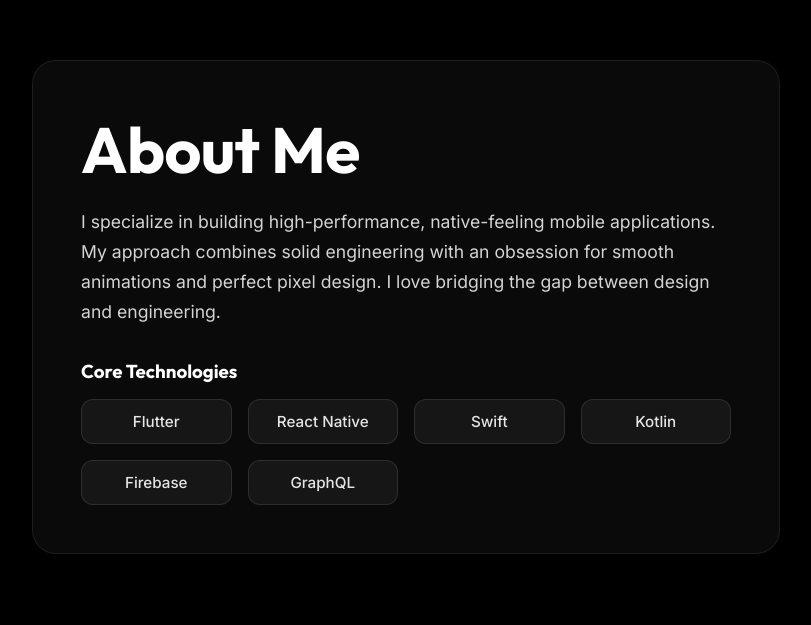
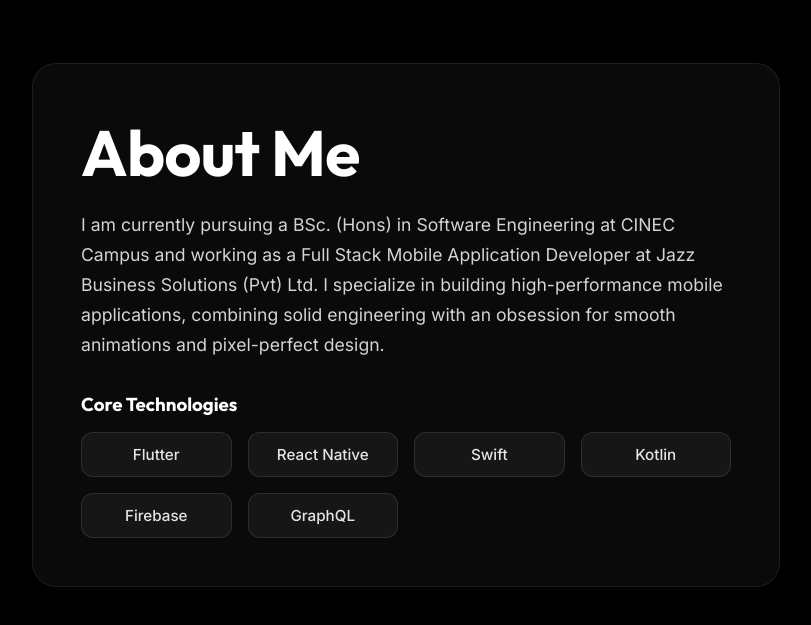
Before and after one commit to Maleesha-Sanjana/Portfolio, a React (Vite) app: page / in a window 1280 px wide. Shown: the part 1693-2318 px from the top of the page, without its empty margins (96-907 px from the left). Built offline with nearby package versions, Linux system fonts and the light colour scheme.

Commit message:
revertion

```diff
--- a/src/App.jsx
+++ b/src/App.jsx
@@ -169,9 +169,7 @@ function App() {
                     <div className="glass-card interactive">
                         <h2>About Me</h2>
                         <p>
-                            I specialize in building high-performance, native-feeling mobile applications.
-                            My approach combines solid engineering with an obsession for smooth animations
-                            and perfect pixel design. I love bridging the gap between design and engineering.
+                            I am currently pursuing a BSc. (Hons) in Software Engineering at CINEC Campus and working as a Full Stack Mobile Application Developer at Jazz Business Solutions (Pvt) Ltd. I specialize in building high-performance mobile applications, combining solid engineering with an obsession for smooth animations and pixel-perfect design.
                         </p>
 
                         <h3 style={{ color: 'white', marginTop: '2rem', marginBottom: '1rem', fontFamily: 'Outfit' }}>Core Technologies</h3>
--- a/src/index.css
+++ b/src/index.css
@@ -55,8 +55,8 @@ body {
     width: 100%;
     display: flex;
     flex-direction: column;
-    justify-content: center;
-    padding: 0 10vw;
+    justify-content: flex-end; /* Pushes content towards the bottom */
+    padding: 0 10vw 15vh 10vw; /* Keeps it a bit off the absolute bottom edge */
     box-sizing: border-box;
 }
 
```
